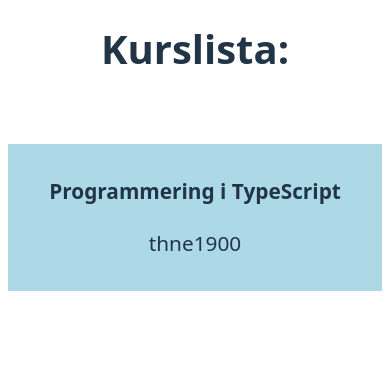
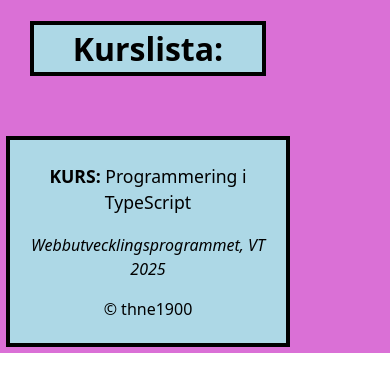
Before and after one commit to thne1900/moment1.2, a website built with Vite: page index.html in a window 390 px wide. Built offline with nearby package versions, Linux system fonts and the light colour scheme; no server answers.

Commit message:
Gjorde styling på kurslistan och gjorde sidan responsiv.

```diff
--- a/index.html
+++ b/index.html
@@ -10,12 +10,13 @@
   <body>
     <div id="grid-container">
           <h1>Kurslista:</h1>
- <ul id="coursesInfoList"></ul>
+ <ol id="coursesInfoList"></ol>
 
  <div id="footer-con">
  <footer>
-  <p><strong>Programmering i TypeScript</strong></p>
-<p>thne1900</p>
+  <p id="footer-headline"><strong>KURS:</strong> Programmering i TypeScript</p>
+  <p><i> Webbutvecklingsprogrammet, VT 2025</i></p>
+  <p>© thne1900</p>
 </footer>
 </div>
 </div>
--- a/src/style.css
+++ b/src/style.css
@@ -23,12 +23,15 @@ a:hover {
 }
 
 body {
+  background-color: orchid;
+  color:black;
   margin: 0;
   display: flex;
   place-items: center;
   max-width: 1512px;
   height: auto;
 }
+
 #grid-container {
     display: grid;
     grid-template-rows: auto;
@@ -43,67 +46,41 @@ h1 {grid-row-start: 1;
   text-align: center;
   font-size: 2.5em;
   line-height: 1.1;
+  color: black;
+  background-color: lightblue;
+  padding:2%;
+  border: 4px black solid;
 }
 
-#coursesInfoList {grid-area:2/2/3/2;
+#coursesInfoList {
+  grid-area:2/2/3/2;
   font-size: 1.2em;
 }
 
-#footer-con {grid-area:4/1/5/4;
-padding: 2%;}
-footer{font-size: 1.3em;
+ol {color: black;}
+
+ol li::marker {
+  font-weight: bold;
+  font-size: 1.1em;
+}
+
+#footer-con {
+  grid-area:4/1/5/4;
+  padding: 2%;}
+
+#footer-headline {
+  font-size: 1.3em;
+}
+
+footer{
+  font-size: 1em;
   text-align: center;
   background-color: lightblue;
-  padding:3%;
-}
-/*
-#app {
-  max-width: 1280px;
-  margin: 0 auto;
-  padding: 2rem;
-  text-align: center;
+  padding:2%;
+  border: 4px black solid;
 }
 
-.logo {
-  height: 6em;
-  padding: 1.5em;
-  will-change: filter;
-  transition: filter 300ms;
-}
-.logo:hover {
-  filter: drop-shadow(0 0 2em #646cffaa);
-}
-.logo.vanilla:hover {
-  filter: drop-shadow(0 0 2em #3178c6aa);
-}
 
-.card {
-  padding: 2em;
-}
-
-.read-the-docs {
-  color: #888;
-}
-
-button {
-  border-radius: 8px;
-  border: 1px solid transparent;
-  padding: 0.6em 1.2em;
-  font-size: 1em;
-  font-weight: 500;
-  font-family: inherit;
-  background-color: #1a1a1a;
-  cursor: pointer;
-  transition: border-color 0.25s;
-}
-button:hover {
-  border-color: #646cff;
-}
-button:focus,
-button:focus-visible {
-  outline: 4px auto -webkit-focus-ring-color;
-}
-*/
 
 @media (prefers-color-scheme: light) {
   :root {
@@ -117,3 +94,15 @@ button:focus-visible {
     background-color: #f9f9f9;
   }
 }
+
+@media (max-width:1024px){
+h1 {grid-area: 1/1/1/4; margin-left:15%; margin-right:15%;}
+#coursesInfoList {grid-area: 2/1/3/4; margin-right: 15%; margin-left:15%;}
+}
+
+@media (max-width:600px) {
+  h1 {margin-left:10%; margin-right:10%; font-size: 2em;}
+  #coursesInfoList {grid-area:2/1/3/4; overflow-wrap:break-word; font-size: 1em;}
+  footer {font-size: 1em;}
+  #footer-headline {font-size: 1.1em;}
+}
```
